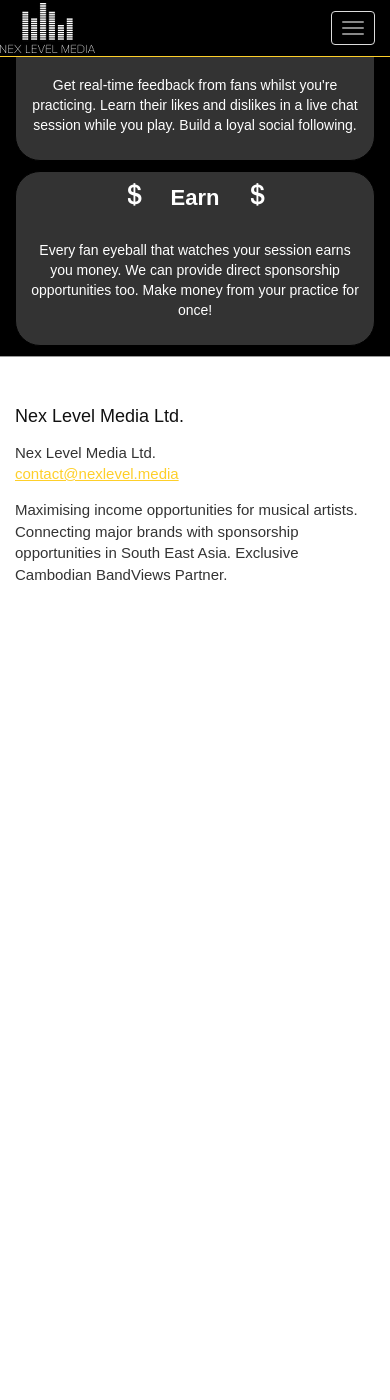
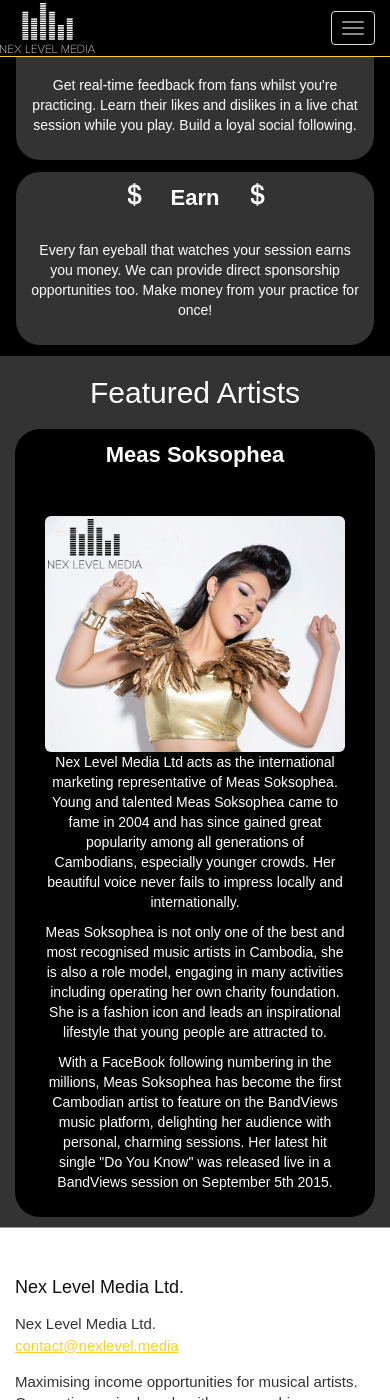
Before and after one commit to NexLevelMedia/NexLevel, a Jekyll site: the page built from index.md, in a window 390 px wide and 1400 px high, scrolled down 3041 px. Built offline with Jekyll 4.4.1, drawn with Linux system fonts in a browser that asks for light colours; nearby versions of some CDN libraries; before the commit the page ends 3671 px from its top, so only the background shows below that.

Commit message:
added phea

```diff
--- a/_includes/navbar.html
+++ b/_includes/navbar.html
@@ -15,8 +15,12 @@
 		<!-- Collect the nav links, forms, and other content for toggling -->
 		<div class="navbar-collapse collapse" id="bs-example-navbar-collapse-1" style="height: 1px;">
 			<ul class="nav navbar-nav navbar-right">
-				<li>
-					<a class="page-link" href="{{ site.baseurl }}/artists/">Artists</a>
+				<li class="dropdown">
+					<a href="#" class="dropdown-toggle" data-toggle="dropdown" role="button" aria-haspopup="true" aria-expanded="false">Artists <span class="caret"></span></a>
+					<ul class="dropdown-menu">
+						<li><a class="page-link" href="{{ site.baseurl }}/artists/">Artists</a></li>
+						<li><a class="page-link" href="{{ site.baseurl }}/#featured_artists">Featured Artists</a></li>
+					</ul>
 				</li>
 				<li>
 					<a class="page-link" href="{{ site.baseurl }}/advertisers/">Advertisers</a>
--- /dev/null
+++ b/_includes/phea.html
@@ -0,0 +1,28 @@
+<section id="features">
+	<a class="anchor" name ="featured_artists"></a>
+	<div class="container">
+		<div class="row">
+			<h2>Featured Artists</h2>
+		</div>
+		<div class="row">
+			<div class="col-md-10 col-md-offset-1" id="feature">
+				<div class="panel-panel-default">
+				<div class="panel-heading">Meas Soksophea</div>
+					<div class="panel-body">
+						<div class="col-md-5">
+							</br>
+							<img class="img-rounded" src="{{ site.baseurl }}/images/phea_NLML.jpg"/>
+						</div>
+						<div class="col-md-7 pull-right">
+							<p>Nex Level Media Ltd acts as the international marketing representative of Meas Soksophea. Young and talented Meas Soksophea came to fame in 2004 and has since gained great popularity among all generations of Cambodians, especially younger crowds. Her beautiful voice never fails to impress locally and internationally.</p>
+
+							<p>Meas Soksophea is not only one of the best and most recognised music artists in Cambodia, she is also a role model, engaging in many activities including operating her own charity foundation. She is a fashion icon and leads an inspirational lifestyle that young people are attracted to.</p>
+
+							<p>With a FaceBook following numbering in the millions, Meas Soksophea has become the first Cambodian artist to feature on the BandViews music platform, delighting her audience with personal, charming sessions. Her latest hit single "Do You Know" was released live in a BandViews session on September 5th 2015.</p>
+						</div>
+					</div>
+				</div>
+			</div>
+		</div>
+	</div>
+</section>
--- a/_layouts/home.html
+++ b/_layouts/home.html
@@ -24,6 +24,7 @@
 {% include artists.html %}
 {% include advertisers.html %}
 {% include bandviews.html %}
+{% include phea.html %}
 {% include footer.html %}
 
   </body>
--- a/css/main.scss
+++ b/css/main.scss
@@ -267,6 +267,20 @@ header .intro-text .intro-heading {
         font-size: 14px;
     }
 
+ .navbar-default .navbar-nav > .open > a, .navbar-default .navbar-nav > .open > a:hover, .navbar-default .navbar-nav > .open > a:focus {
+    background-color: inherit;
+    color: inherit;
+}
+
+.dropdown-menu {
+	background-color: black;
+}
+
+.dropdown-menu > li > a {
+	color: white;
+	text-decoration: none;
+}
+
 /* Button Changes */
 
 #art-btn {
```
Also changed, not shown: images/phea_NLML.jpg (added).
